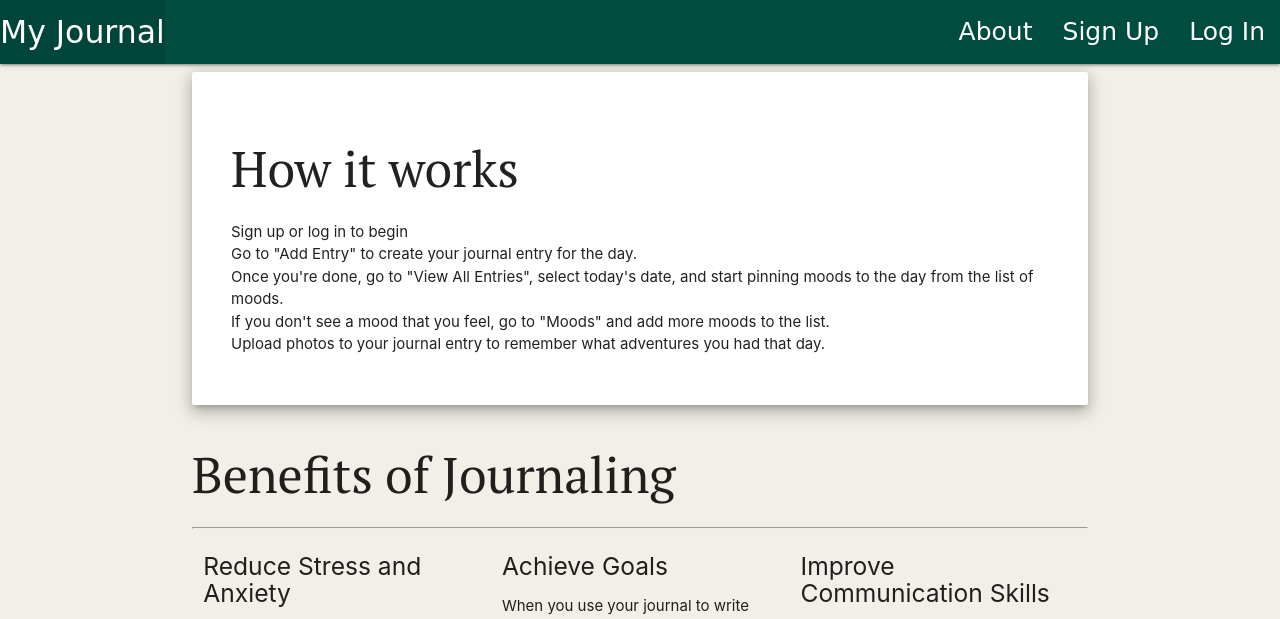
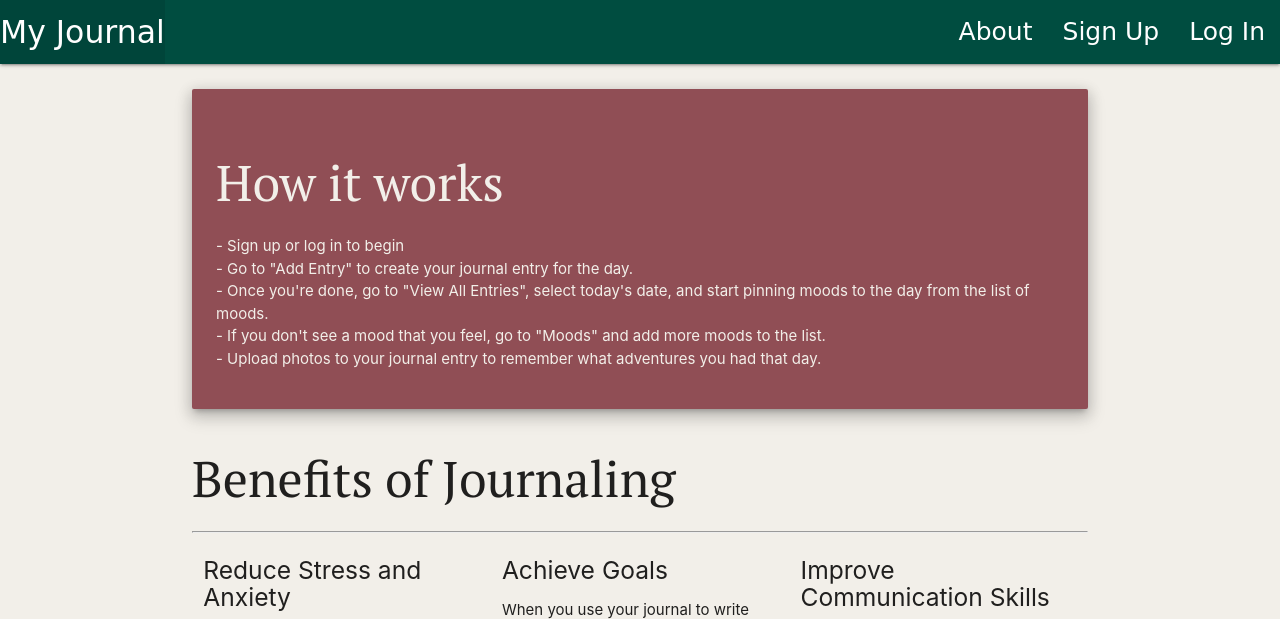
Before and after one commit to kellynelson13/my-journal, a Django app: page /about/ in a window 1280 px wide. Shown: the top 619 px of the page. Run offline with Django 4.2, Linux system fonts and the light colour scheme; some web fonts are replaced.

Commit message:
styles about page

```diff
--- a/main_app/static/css/style.css
+++ b/main_app/static/css/style.css
@@ -37,7 +37,12 @@ footer {
 
 
 .works {
-    padding: 3px 15px 10px 15px;
+    padding: -20px 15px 10px 15px;
+    background-color: #904e55;
+    margin-top: 25px;
+}
+.ul {
+    color: #f2efe9;
 }
 
 .add-mood {
--- a/main_app/templates/about.html
+++ b/main_app/templates/about.html
@@ -1,21 +1,21 @@
 {% extends 'base.html' %} {% block content %}
 <div class="works card z-depth-3">
   <div class="card-content">
-    <h1 class="aboutmj">How it works</h1>
+    <h1 class="ul aboutmj">How it works</h1>
 
-    <ul>
-      <li>Sign up or log in to begin</li>
-      <li>Go to "Add Entry" to create your journal entry for the day.</li>
+    <ul class="ul">
+      <li>- Sign up or log in to begin</li>
+      <li>- Go to "Add Entry" to create your journal entry for the day.</li>
       <li>
-        Once you're done, go to "View All Entries", select today's date, and
+        - Once you're done, go to "View All Entries", select today's date, and
         start pinning moods to the day from the list of moods.
       </li>
       <li>
-        If you don't see a mood that you feel, go to "Moods" and add more moods
+        - If you don't see a mood that you feel, go to "Moods" and add more moods
         to the list.
       </li>
       <li>
-        Upload photos to your journal entry to remember what adventures you had
+        - Upload photos to your journal entry to remember what adventures you had
         that day.
       </li>
     </ul>
```
